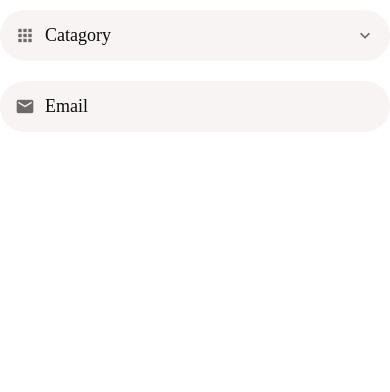
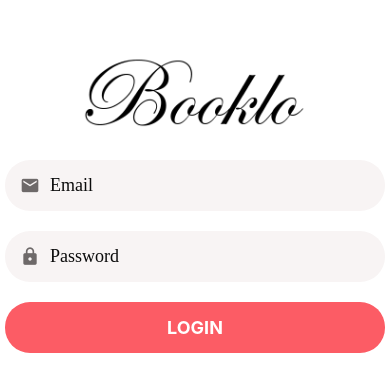
Before and after one commit to Abdullah-hub498/Booklo, a React Native app: screen / in a window 390 px wide. Shown: the top 392 px of the page. Built offline with nearby package versions, Linux system fonts and the light colour scheme.

Commit message:
buliding login page

```diff
--- a/App.js
+++ b/App.js
@@ -15,23 +15,9 @@
 import AppTextInput from "./app/components/AppTextInput";
 import AppPicker from "./app/components/AppPicker";
 import { useState } from "react";
-const categories = [
-  { label: "New Book", value: 1 },
-  { label: "Old Book", value: 2 },
-  { label: "CS Books", value: 3 },
-];
+import LoginScreen from "./app/screens/LoginScreen";
+
 export default function App() {
   const [category, setCategory] = useState();
-  return (
-    <Screen>
-      <AppPicker
-        selectedItem={category}
-        onSelectItem={(item) => setCategory(item)}
-        items={categories}
-        icon="apps"
-        placeholder="Catagory"
-      />
-      <AppTextInput icon="email" placeholder="Email" />
-    </Screen>
-  );
+  return <LoginScreen />;
 }
--- /dev/null
+++ b/app/screens/LoginScreen.js
@@ -0,0 +1,66 @@
+import React from "react";
+import { Image, StyleSheet } from "react-native";
+import { Formik } from "formik";
+import * as Yup from "yup";
+
+import AppButton from "../components/AppButton";
+import AppTextInput from "../components/AppTextInput";
+import AppText from "../components/AppText";
+import Screen from "../components/Screen";
+
+const validationSchema = Yup.object().shape({
+  email: Yup.string().required().email().label("Email"),
+  password: Yup.string().required().min(4).label("Password"),
+});
+
+function LoginScreen(props) {
+  return (
+    <Screen style={styles.container}>
+      <Image style={styles.logo} source={require("../assets/logo.png")} />
+      <Formik
+        initialValues={{ email: "", password: "" }}
+        onSubmit={(values) => console.log(values)}
+        validationSchema={validationSchema}
+      >
+        {({ handleChange, handleSubmit, errors }) => (
+          <>
+            <AppTextInput
+              autoCapitalize="none"
+              autoCorrect={false}
+              icon="email"
+              keyboardType="email-address"
+              onChangeText={handleChange("email")}
+              placeholder="Email"
+            />
+            <AppText style={{ color: "red" }}>{errors.email}</AppText>
+            <AppTextInput
+              autoCapitalize="none"
+              autoCorrect={false}
+              icon="lock"
+              onChangeText={handleChange("password")}
+              secureTextEntry
+              placeholder="Password"
+            />
+            <AppText style={{ color: "red" }}>{errors.password}</AppText>
+            <AppButton title="Login" onPress={handleSubmit} />
+          </>
+        )}
+      </Formik>
+    </Screen>
+  );
+}
+const styles = StyleSheet.create({
+  container: {
+    paddingRight: 5,
+    paddingLeft: 5,
+  },
+  logo: {
+    width: 380,
+    height: 80,
+    alignSelf: "center",
+    marginTop: 50,
+    marginBottom: 20,
+  },
+});
+
+export default LoginScreen;
--- a/package.json
+++ b/package.json
@@ -12,12 +12,14 @@
   "dependencies": {
     "expo": "~44.0.0",
     "expo-status-bar": "~1.2.0",
+    "formik": "^2.1.4",
     "react": "17.0.1",
     "react-dom": "17.0.1",
     "react-native": "0.64.3",
+    "react-native-gesture-handler": "~2.1.0",
+    "react-native-reanimated": "~2.3.1",
     "react-native-web": "0.17.1",
-    "react-native-gesture-handler": "~2.1.0",
-    "react-native-reanimated": "~2.3.1"
+    "yup": "^0.32.11"
   },
   "devDependencies": {
     "@babel/core": "^7.12.9"
```
Also changed, not shown: 1 other file (tests, documents, lock files or other folders).
